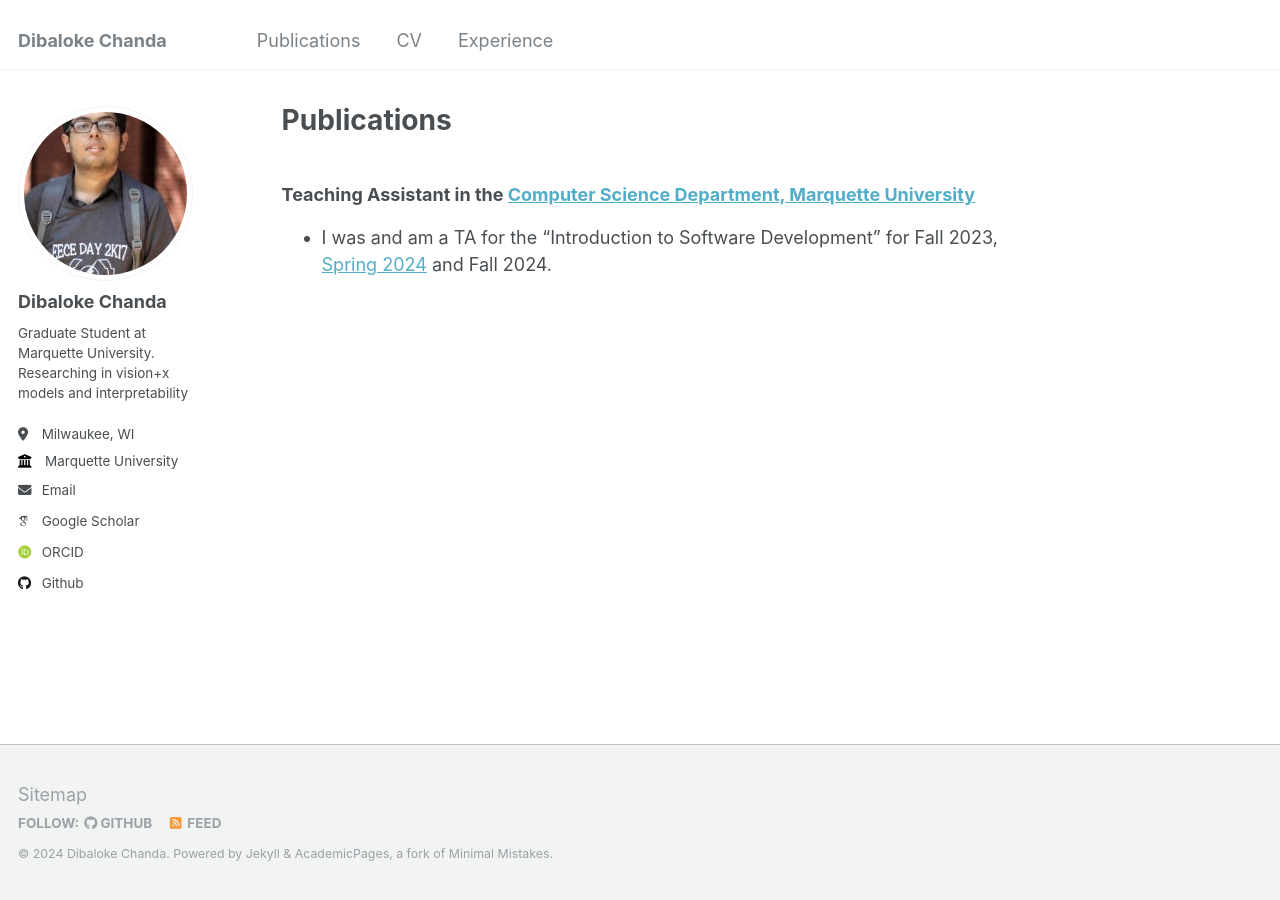
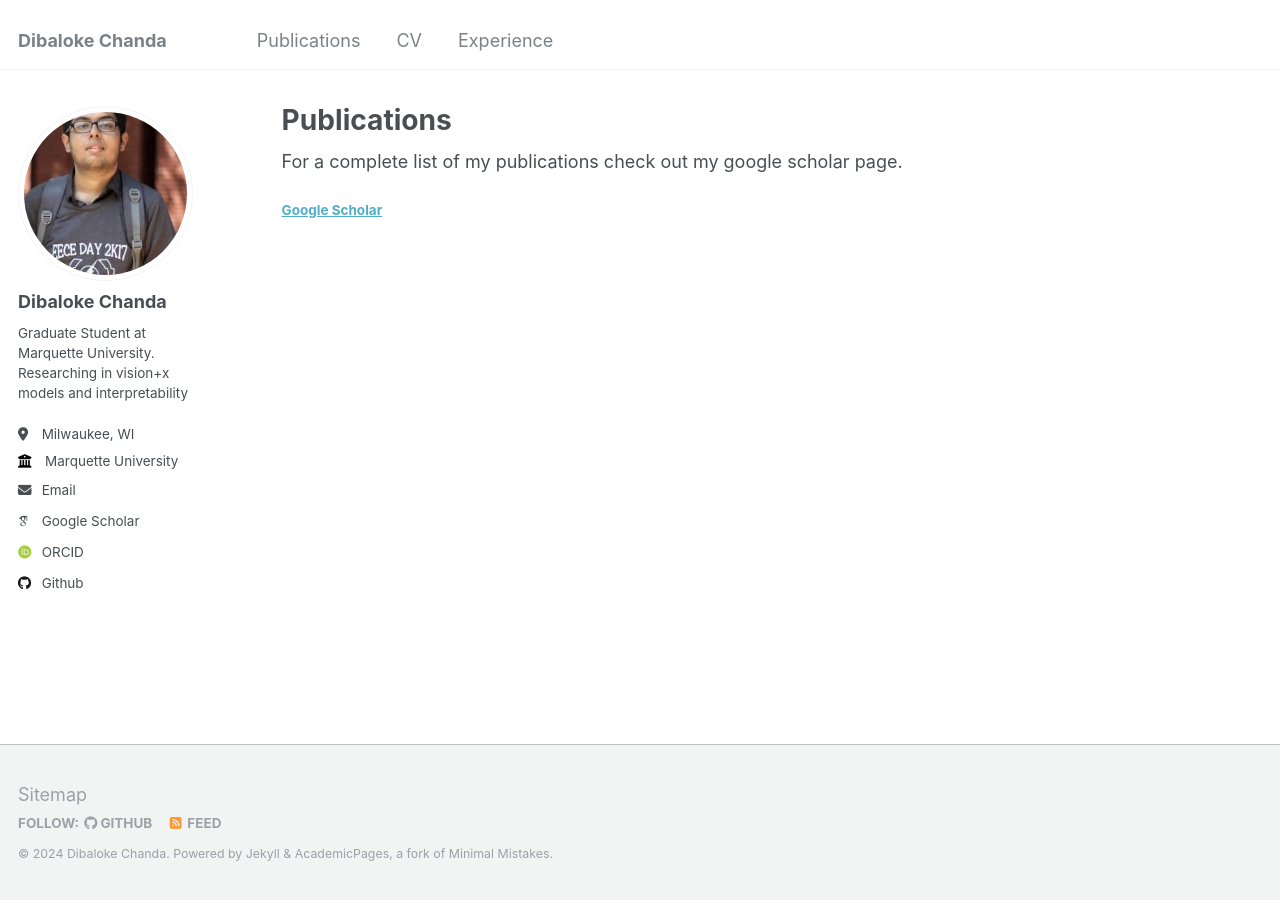
Before and after one commit to dibaloke/dibaloke.github.io, a Jekyll site: the page built from _pages/publications.md, in a window 1280 px wide. Built offline with Jekyll 4.4.1, drawn with Linux system fonts in a browser that asks for light colours; some web fonts are replaced.

Commit message:
Update publications.md

```diff
--- a/_pages/publications.md
+++ b/_pages/publications.md
@@ -4,5 +4,6 @@
 author_profile: true
 
 ---
-### Teaching Assistant in the  <a href="https://www.marquette.edu/computer-science/" target="_blank">Computer Science Department, Marquette University</a>
--  I was and am a TA for the "Introduction to Software Development" for Fall 2023, <a href="https://www.marquette.edu/computer-science/teaching-research-assistant-assignments.php" target="_blank">Spring 2024</a> and Fall 2024.
+For a complete list of my publications check out my google scholar page.
+
+#### <a href="https://scholar.google.com/citations?user=dO8bRn0AAAAJ&hl=en" target="_blank">Google Scholar</a>
```
